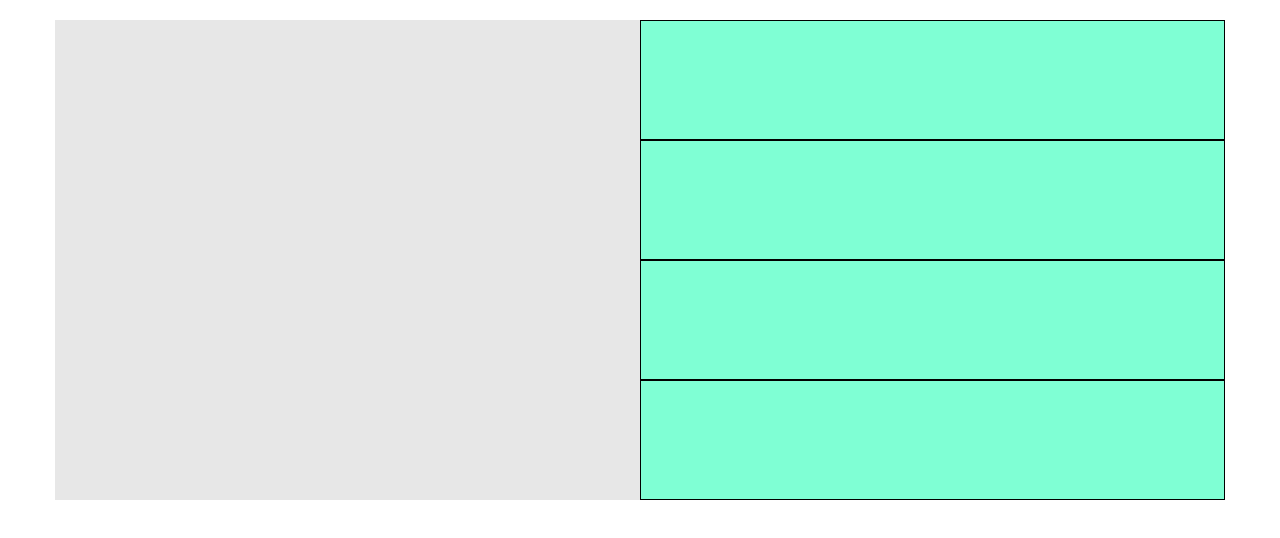
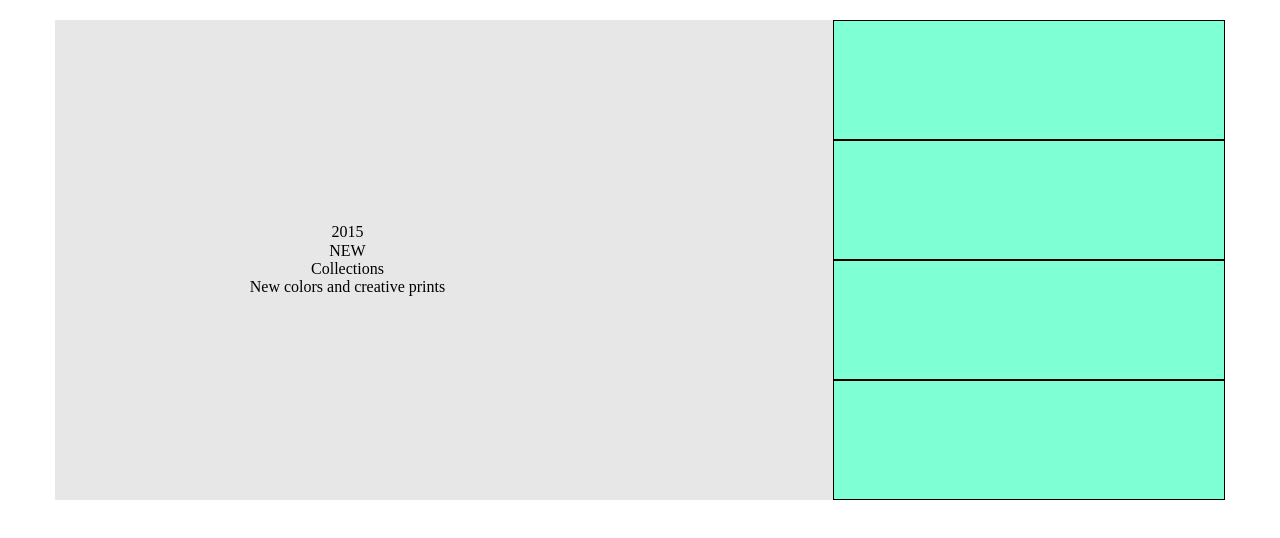
Before and after one commit to revolverz/revolverz.github.io, a plain HTML site: page index.html in a window 1280 px wide. Shown: the part 190-728 px from the top of the page. Drawn offline with Linux system fonts and the light colour scheme.

Commit message:
второй блок в работе

```diff
--- a/common.blocks/main-content/main-content.less
+++ b/common.blocks/main-content/main-content.less
@@ -2,21 +2,27 @@
     display: flex;
     height: 480px;
     background-color: #e7e7e7;
+}
 
-    &__info {
-        width: 50%;
-    }
+.main-content__info {
+    display: flex;
+    flex-direction: column;
+    justify-content: center;
+    align-items: center;
+    width: 50%;
+}
 
-    &__news-blocks {
-        width: 50%;
-        display: flex;
-        flex-direction: column;
-    }
-
+.main-content__news-blocks {
+    display: flex;
+    flex-direction: column;
+    align-items: flex-end;
+    width: 50%;
 }
 
 .main-content__info-block {
+    width: 390px;
     height: 25%;
     border: 1px solid black;
     background-color: aquamarine;
+    // background: url(common.blocks/main-content/bg.png) no-repeat center center / contain;
 }
--- a/index.html
+++ b/index.html
@@ -39,7 +39,13 @@
         </header>
 
         <div class="main-content">
-            <div class="main-content__info"></div>
+            <div class="main-content__info">
+                <span class="main-content__text">2015</span>
+                <span class="main-content__text">NEW</span>
+                <span class="main-content__text">Collections</span>
+                <span class="main-content__text">New colors and creative prints</span>
+            </div>
+
             <div class="main-content__news-blocks">
                 <div class="main-content__info-block"></div>
                 <div class="main-content__info-block"></div>
```
Also changed, not shown: common.blocks/main-content/bg.png (added), styles.css, 1 other file.
